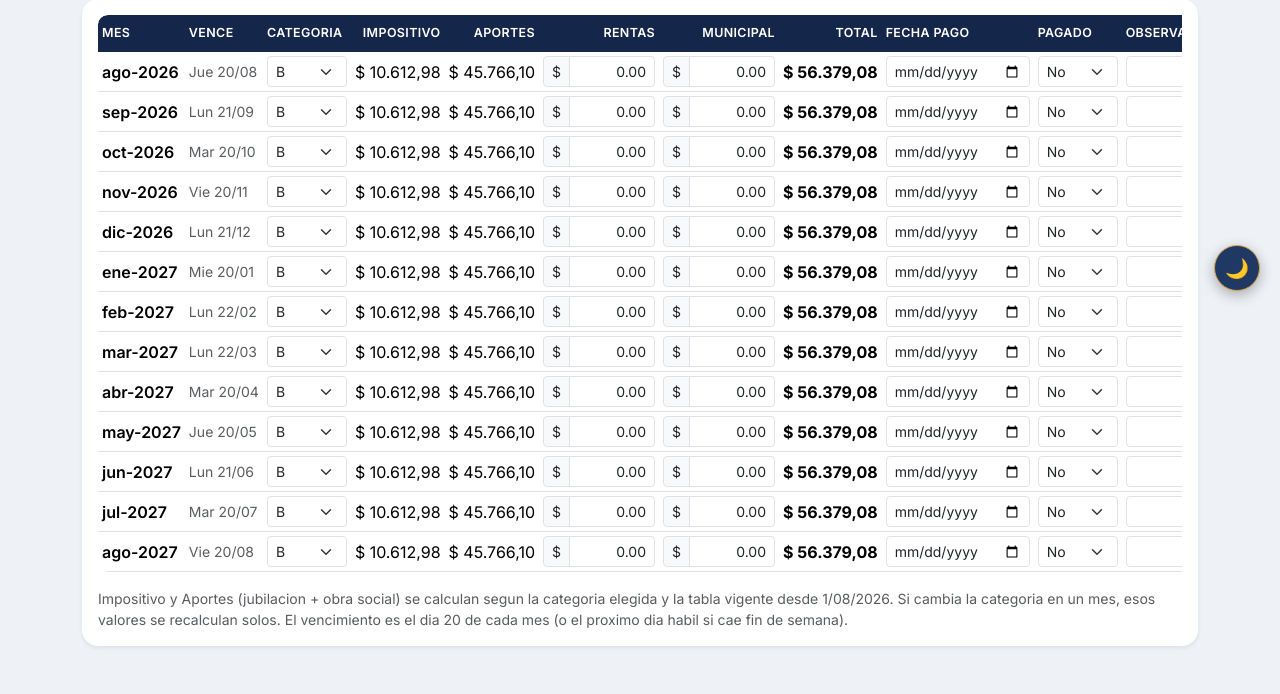
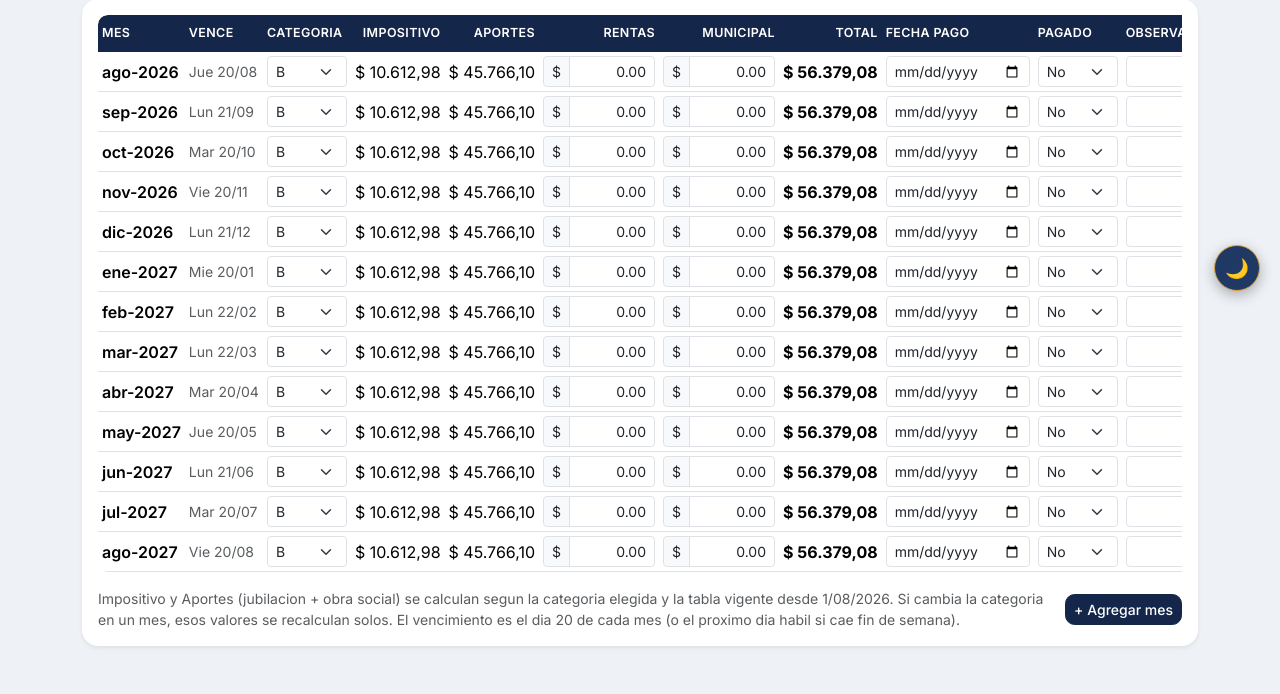
Before and after one commit to FacuG1294/lavanderia-contable, a Flask app: page /monotributo in a window 1280 px wide. Shown: the part 489-1183 px from the top of the page. Run offline with Flask 3, Linux system fonts and the light colour scheme; the visitor is signed in with stand-in values (Sample User, id 1); data comes from the database, SQL or seed files in the repository; data that the repository does not hold is empty.

Commit message:
Add files via upload

```diff
--- a/app.py
+++ b/app.py
@@ -666,6 +666,43 @@ def monotributo_actualizar(periodo):
     return redirect(url_for("monotributo"))
 
 
+@app.route("/monotributo/agregar-mes", methods=["POST"])
+@login_required
+def monotributo_agregar_mes():
+    db = get_db()
+    ultima = db.execute(
+        "SELECT periodo, categoria FROM monotributo_cuenta ORDER BY periodo DESC LIMIT 1"
+    ).fetchone()
+
+    if ultima:
+        y, m = [int(p) for p in ultima["periodo"].split("-")]
+        y1, m1 = add_months(y, m, 1)
+        categoria_default = ultima["categoria"]
+    else:
+        hoy = date.today()
+        y1, m1 = hoy.year, hoy.month
+        categoria_default = get_setting("categoria_monotributo", "B")
+
+    nuevo_periodo = periodo_str(y1, m1)
+    municipal_default = float(get_setting("monotributo_municipal_default", "0") or 0)
+
+    existe = db.execute(
+        "SELECT 1 FROM monotributo_cuenta WHERE periodo=?", (nuevo_periodo,)
+    ).fetchone()
+    if not existe:
+        db.execute(
+            "INSERT INTO monotributo_cuenta (periodo, categoria, rentas, municipal, pagado, fecha_pago, observaciones) "
+            "VALUES (?, ?, 0, ?, 0, NULL, '')",
+            (nuevo_periodo, categoria_default, municipal_default),
+        )
+        db.commit()
+        flash(f"Se agrego el mes {periodo_legible(nuevo_periodo)}", "success")
+    else:
+        flash(f"El mes {periodo_legible(nuevo_periodo)} ya estaba cargado", "success")
+
+    return redirect(url_for("monotributo"))
+
+
 # ---------- Facturacion: importar comprobantes de ARCA ----------
 
 def _parse_numero_factura(texto):
--- a/templates/monotributo.html
+++ b/templates/monotributo.html
@@ -164,10 +164,15 @@
         </tbody>
       </table>
     </div>
-    <p class="small text-muted mt-3 mb-0">
-      Impositivo y Aportes (jubilacion + obra social) se calculan segun la categoria elegida y la tabla vigente desde {{ vigencia }}.
-      Si cambia la categoria en un mes, esos valores se recalculan solos. El vencimiento es el dia 20 de cada mes (o el proximo dia habil si cae fin de semana).
-    </p>
+    <div class="d-flex justify-content-between align-items-center mt-3">
+      <p class="small text-muted mb-0">
+        Impositivo y Aportes (jubilacion + obra social) se calculan segun la categoria elegida y la tabla vigente desde {{ vigencia }}.
+        Si cambia la categoria en un mes, esos valores se recalculan solos. El vencimiento es el dia 20 de cada mes (o el proximo dia habil si cae fin de semana).
+      </p>
+      <form method="post" action="{{ url_for('monotributo_agregar_mes') }}" class="ms-3">
+        <button type="submit" class="btn btn-sm btn-dark text-nowrap">+ Agregar mes</button>
+      </form>
+    </div>
   </div>
 </div>
 
```
